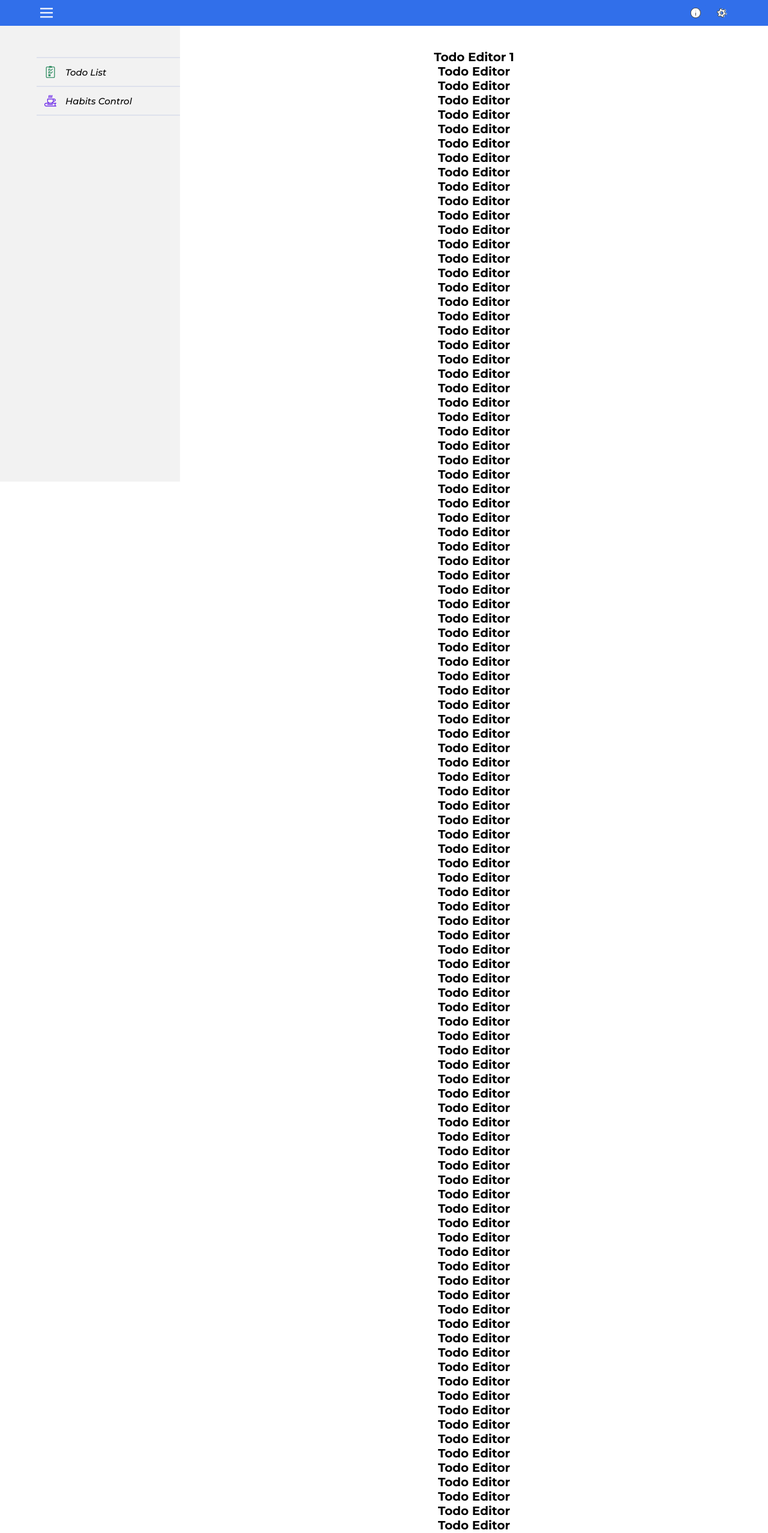
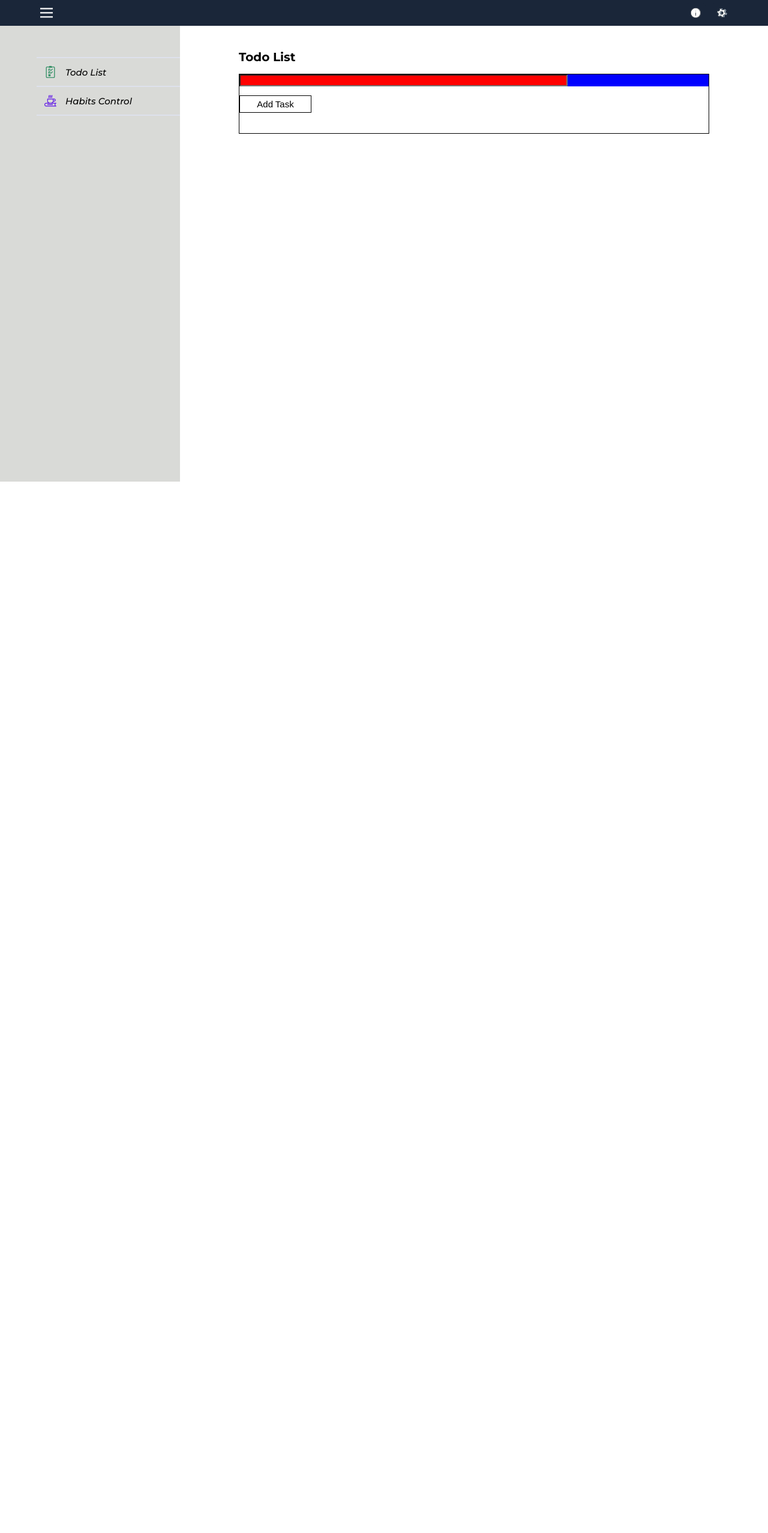
Before and after one commit to jakubwas/wTask, a React (Create React App) app in the folder client/: page / in a window 1280 px wide. Shown: the top 2556 px of the page at 60% size. After the commit the page ends 800 px from the top, so only its background shows below. Built offline with nearby package versions, Linux system fonts and the light colour scheme.

Commit message:
Create basic todo's form

```diff
--- a/client/src/Components/Containers/MenuContainer.js
+++ b/client/src/Components/Containers/MenuContainer.js
@@ -8,7 +8,7 @@ const Container = styled.ul`
   display: flex;
   flex-direction: column;
   padding: 5rem 0 0 7vh;
-  background: rgba(12, 12, 12, 0.05);
+  background: #d9dad7;
   overflow: hidden;
   position: fixed;
   top: 4.3rem;
--- a/client/src/Components/Layout/Navbar/NavbarButton.js
+++ b/client/src/Components/Layout/Navbar/NavbarButton.js
@@ -3,7 +3,7 @@ import React from "react";
 import styled from "styled-components";
 
 const Button = styled.button`
-  background: #316fea;
+  background: #1a2639;
   display: flex;
   align-items: center;
   justify-content: center;
--- /dev/null
+++ b/client/src/Components/Layout/Workspace/TodoWorkspace/SubmitTaskButton.js
@@ -0,0 +1,17 @@
+import React from "react";
+import styled from "styled-components";
+
+const SubmitButton = styled.button`
+  width: 12rem;
+  font-size: 1.5rem;
+  padding: 0.5rem 1.6rem;
+  border: 1px solid black;
+  background: white;
+  margin-top: 1.5rem;
+`;
+
+const SubmitTaskButton = () => {
+  return <SubmitButton>Add Task</SubmitButton>;
+};
+
+export default SubmitTaskButton;
--- /dev/null
+++ b/client/src/Components/Layout/Workspace/TodoWorkspace/TodoForm.js
@@ -0,0 +1,40 @@
+// Dependencies
+import React from "react";
+import styled from "styled-components";
+// React Components
+import SubmitTaskButton from "./SubmitTaskButton";
+
+const Form = styled.form`
+  width: 100%;
+  height: 10rem;
+  margin-top: 1.6rem;
+  border: 1px solid black;
+`;
+const InputAndPriorityContainer = styled.div`
+  display: flex;
+  width: 100%;
+`;
+const Input = styled.input`
+  width: 70%;
+  background: red;
+  height: 2rem;
+`;
+const PriorityContainer = styled.div`
+  width: 30%;
+  background: blue;
+  height: 2rem;
+`;
+
+const TodoForm = () => {
+  return (
+    <Form>
+      <InputAndPriorityContainer>
+        <Input />
+        <PriorityContainer />
+      </InputAndPriorityContainer>
+      <SubmitTaskButton />
+    </Form>
+  );
+};
+
+export default TodoForm;
--- /dev/null
+++ b/client/src/Components/Layout/Workspace/TodoWorkspace/TodoWorkspaceHeader.js
@@ -0,0 +1,14 @@
+import React from "react";
+import styled from "styled-components";
+
+const Header = styled.div`
+  font-size: 2rem;
+  font-weight: 800;
+  align-self: flex-start;
+`;
+
+const TodoWorkspaceHeader = () => {
+  return <Header>Todo List</Header>;
+};
+
+export default TodoWorkspaceHeader;
--- a/client/src/Components/Layout/_MainComponents/Navbar.js
+++ b/client/src/Components/Layout/_MainComponents/Navbar.js
@@ -10,7 +10,7 @@ import InfoButton from "../Navbar/InfoButton";
 // Styled Components
 const NavigationBar = styled.div`
   height: 4.3rem;
-  background: #316fea;
+  background: #1a2639;
   display: flex;
   align-items: center;
   justify-content: space-between;
--- a/client/src/Components/Layout/_MainComponents/TodoEditor.js
+++ b/client/src/Components/Layout/_MainComponents/TodoEditor.js
@@ -3,142 +3,15 @@ import React from "react";
 // React Components
 import EditorContainer from "../../Containers/EditorContainer";
 import WorkspaceContainer from "../../Containers/WorkspaceContainer";
+import TodoWorkspaceHeader from "../Workspace/TodoWorkspace/TodoWorkspaceHeader";
+import TodoForm from "../Workspace/TodoWorkspace/TodoForm";
 
 const TodoEditor = () => {
   return (
     <EditorContainer>
       <WorkspaceContainer>
-        <h1>Todo Editor 1</h1>
-        <h1>Todo Editor</h1>
-        <h1>Todo Editor</h1>
-        <h1>Todo Editor</h1>
-        <h1>Todo Editor</h1>
-        <h1>Todo Editor</h1>
-        <h1>Todo Editor</h1>
-        <h1>Todo Editor</h1>
-        <h1>Todo Editor</h1>
-        <h1>Todo Editor</h1>
-        <h1>Todo Editor</h1>
-        <h1>Todo Editor</h1>
-        <h1>Todo Editor</h1>
-        <h1>Todo Editor</h1>
-        <h1>Todo Editor</h1>
-        <h1>Todo Editor</h1>
-        <h1>Todo Editor</h1>
-        <h1>Todo Editor</h1>
-        <h1>Todo Editor</h1>
-        <h1>Todo Editor</h1>
-        <h1>Todo Editor</h1>
-        <h1>Todo Editor</h1>
-        <h1>Todo Editor</h1>
-        <h1>Todo Editor</h1>
-        <h1>Todo Editor</h1>
-        <h1>Todo Editor</h1>
-        <h1>Todo Editor</h1>
-        <h1>Todo Editor</h1>
-        <h1>Todo Editor</h1>
-        <h1>Todo Editor</h1>
-        <h1>Todo Editor</h1>
-        <h1>Todo Editor</h1>
-        <h1>Todo Editor</h1>
-        <h1>Todo Editor</h1>
-        <h1>Todo Editor</h1>
-        <h1>Todo Editor</h1>
-        <h1>Todo Editor</h1>
-        <h1>Todo Editor</h1>
-        <h1>Todo Editor</h1>
-        <h1>Todo Editor</h1>
-        <h1>Todo Editor</h1>
-        <h1>Todo Editor</h1>
-        <h1>Todo Editor</h1>
-        <h1>Todo Editor</h1>
-        <h1>Todo Editor</h1>
-        <h1>Todo Editor</h1>
-        <h1>Todo Editor</h1>
-        <h1>Todo Editor</h1>
-        <h1>Todo Editor</h1>
-        <h1>Todo Editor</h1>
-        <h1>Todo Editor</h1>
-        <h1>Todo Editor</h1>
-        <h1>Todo Editor</h1>
-        <h1>Todo Editor</h1>
-        <h1>Todo Editor</h1>
-        <h1>Todo Editor</h1>
-        <h1>Todo Editor</h1>
-        <h1>Todo Editor</h1>
-        <h1>Todo Editor</h1>
-        <h1>Todo Editor</h1>
-        <h1>Todo Editor</h1>
-        <h1>Todo Editor</h1>
-        <h1>Todo Editor</h1>
-        <h1>Todo Editor</h1>
-        <h1>Todo Editor</h1>
-        <h1>Todo Editor</h1>
-        <h1>Todo Editor</h1>
-        <h1>Todo Editor</h1>
-        <h1>Todo Editor</h1>
-        <h1>Todo Editor</h1>
-        <h1>Todo Editor</h1>
-        <h1>Todo Editor</h1>
-        <h1>Todo Editor</h1>
-        <h1>Todo Editor</h1>
-        <h1>Todo Editor</h1>
-        <h1>Todo Editor</h1>
-        <h1>Todo Editor</h1>
-        <h1>Todo Editor</h1>
-        <h1>Todo Editor</h1>
-        <h1>Todo Editor</h1>
-        <h1>Todo Editor</h1>
-        <h1>Todo Editor</h1>
-        <h1>Todo Editor</h1>
-        <h1>Todo Editor</h1>
-        <h1>Todo Editor</h1>
-        <h1>Todo Editor</h1>
-        <h1>Todo Editor</h1>
-        <h1>Todo Editor</h1>
-        <h1>Todo Editor</h1>
-        <h1>Todo Editor</h1>
-        <h1>Todo Editor</h1>
-        <h1>Todo Editor</h1>
-        <h1>Todo Editor</h1>
-        <h1>Todo Editor</h1>
-        <h1>Todo Editor</h1>
-        <h1>Todo Editor</h1>
-        <h1>Todo Editor</h1>
-        <h1>Todo Editor</h1>
-        <h1>Todo Editor</h1>
-        <h1>Todo Editor</h1>
-        <h1>Todo Editor</h1>
-        <h1>Todo Editor</h1>
-        <h1>Todo Editor</h1>
-        <h1>Todo Editor</h1>
-        <h1>Todo Editor</h1>
-        <h1>Todo Editor</h1>
-        <h1>Todo Editor</h1>
-        <h1>Todo Editor</h1>
-        <h1>Todo Editor</h1>
-        <h1>Todo Editor</h1>
-        <h1>Todo Editor</h1>
-        <h1>Todo Editor</h1>
-        <h1>Todo Editor</h1>
-        <h1>Todo Editor</h1>
-        <h1>Todo Editor</h1>
-        <h1>Todo Editor</h1>
-        <h1>Todo Editor</h1>
-        <h1>Todo Editor</h1>
-        <h1>Todo Editor</h1>
-        <h1>Todo Editor</h1>
-        <h1>Todo Editor</h1>
-        <h1>Todo Editor</h1>
-        <h1>Todo Editor</h1>
-        <h1>Todo Editor</h1>
-        <h1>Todo Editor</h1>
-        <h1>Todo Editor</h1>
-        <h1>Todo Editor</h1>
-        <h1>Todo Editor</h1>
-        <h1>Todo Editor</h1>
-        <h1>Todo Editor</h1>
-        <h1>Todo Editor</h1>
+        <TodoWorkspaceHeader />
+        <TodoForm />
       </WorkspaceContainer>
     </EditorContainer>
   );
```
